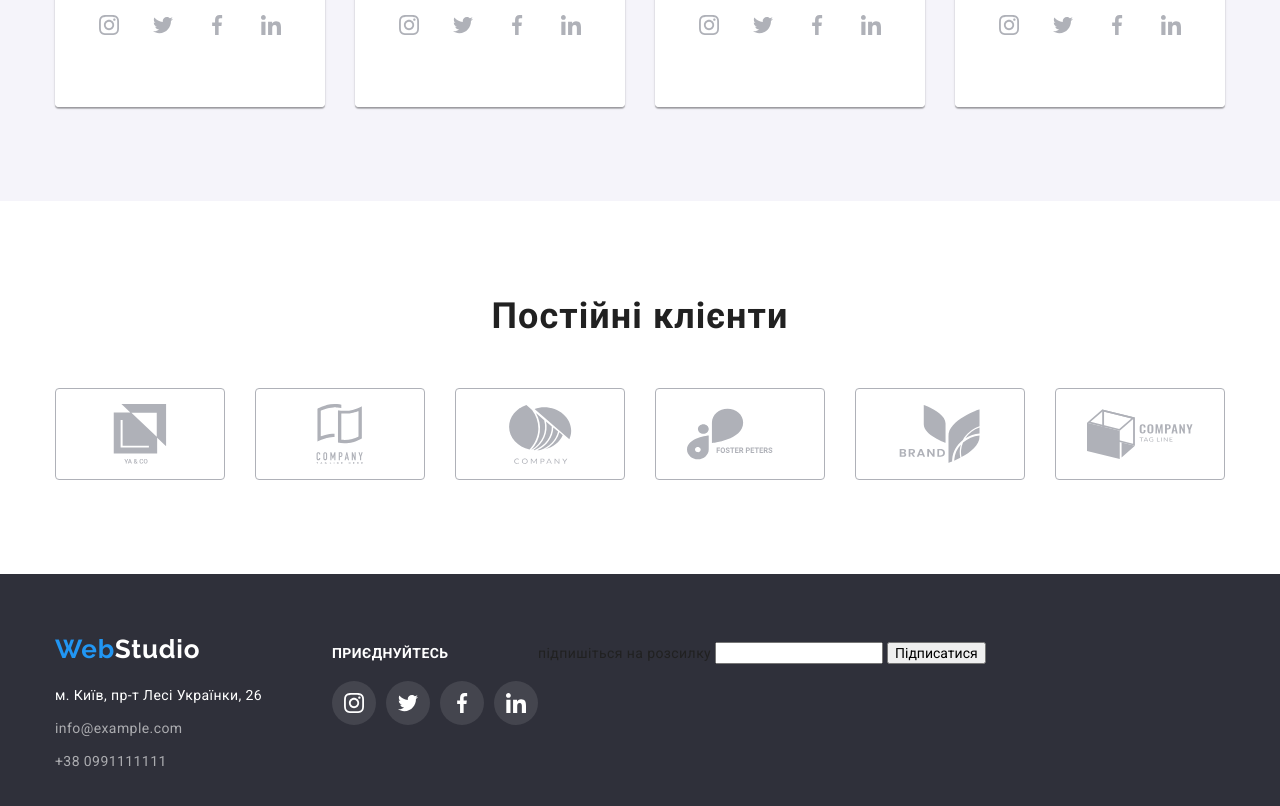
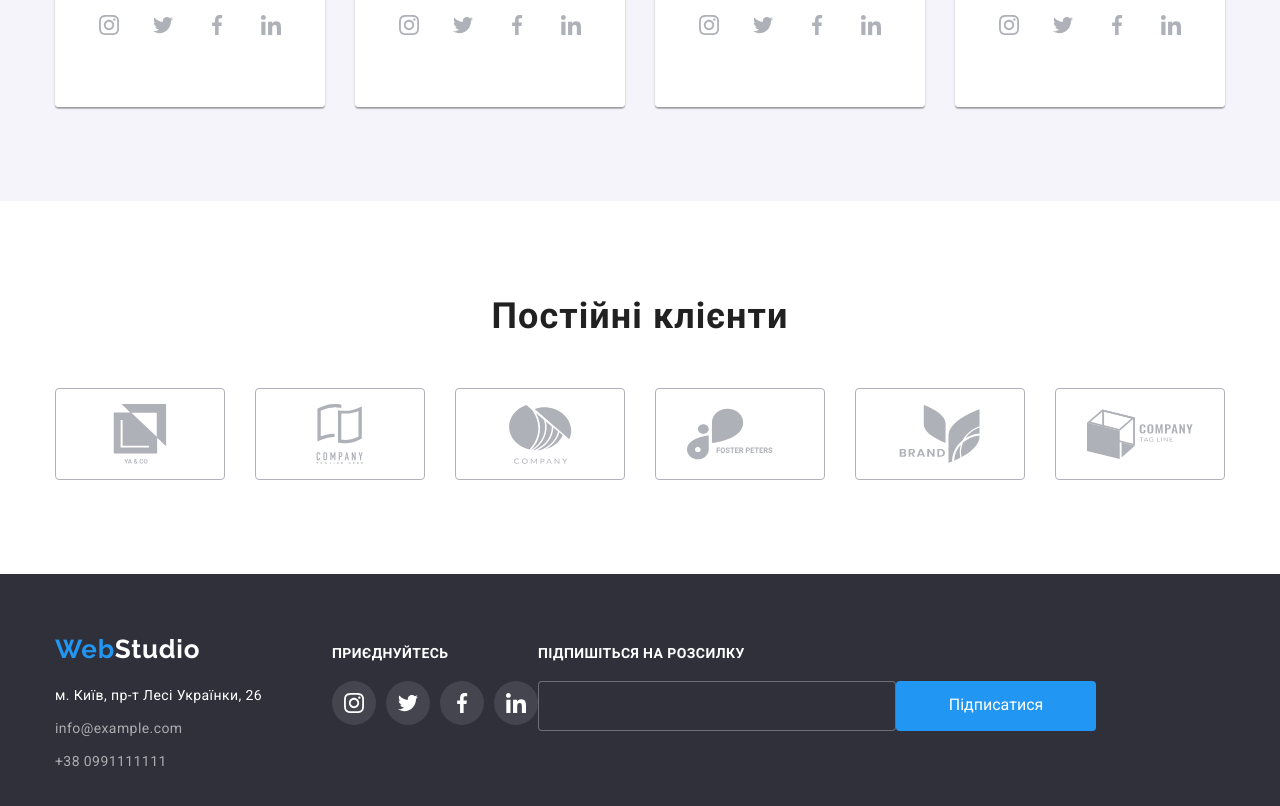
Before and after one commit to AndyGoncharuk/goit-markup-hw-06, a plain HTML site: page index.html in a window 1280 px wide. Shown: the part 2133-2939 px from the top of the page. Drawn offline with nearby package versions, Linux system fonts and the light colour scheme.

Commit message:
доробити футер підписатись

```diff
--- a/css/styles.css
+++ b/css/styles.css
@@ -36,6 +36,8 @@
   --social-hover-background: #2196f3;
   --footer-logo-studio: #ffffff;
   --footer-background: #2f303a;
+  --footer-submit:#ffffff;
+  --footer-submit-background: #2196f3;
   --address-postoffice: #ffffff;
   --address-mail-tel: rgba(255, 255, 255, 0.6);
   --address-contacts-hover-focus: #2196f3;
@@ -932,7 +934,8 @@ transform: translate(-50%, -50%) scale(0);
 .address-mail,
 .address-tel,
 .footer-contacts,
-.footer-calling {
+.footer-calling,
+.footer-checkin {
   margin: 0;
   padding: 0;
 }
@@ -1025,13 +1028,15 @@ transform: translate(-50%, -50%) scale(0);
   margin-left: 70px;
 }
 
-.calling {
+.calling,
+.checkin {
   font-weight: 700;
   text-transform: uppercase;
   color: var(--footer-logo-studio);
 }
 
-.footer-social {
+.footer-social,
+.checkin-field {
   display: flex;
   margin-top: 20px;
 }
@@ -1061,3 +1066,27 @@ transform: translate(-50%, -50%) scale(0);
 .icon-company-social .icon-social {
   fill: var(--company-icon);
 }
+
+.footer-checkin {
+  display: block;
+  margin-left: auto;
+}
+
+.email {
+  width: 358px;
+  height: 50px;
+  background: var(--footer-background);
+  border: 1px solid rgba(255, 255, 255, 0.3);
+  border-radius: 4px;
+}
+
+.submit {
+  width: 200px;
+  height: 50px;
+  font-size: 16px;
+  color: var(--footer-submit);
+  border: none;
+  border-radius: 4px;
+  background: var(--footer-submit-background);
+
+}
--- a/index.html
+++ b/index.html
@@ -459,10 +459,11 @@
             </ul>
           </div>
           <div class="footer-checkin">
-            <label for="mail">підпишіться на розсилку</label>
-            <input type="email" name="mail" id="mail">
-            <button type="submit">Підписатися</button>
-          </div>
+            <p class="checkin">підпишіться на розсилку</p>
+            <div class="checkin-field">
+              <input class="email" type="email" name="mail" id="mail">
+              <button class="submit" type="submit">Підписатися</button>
+            </div>
         </div>
 
       </div>
```
